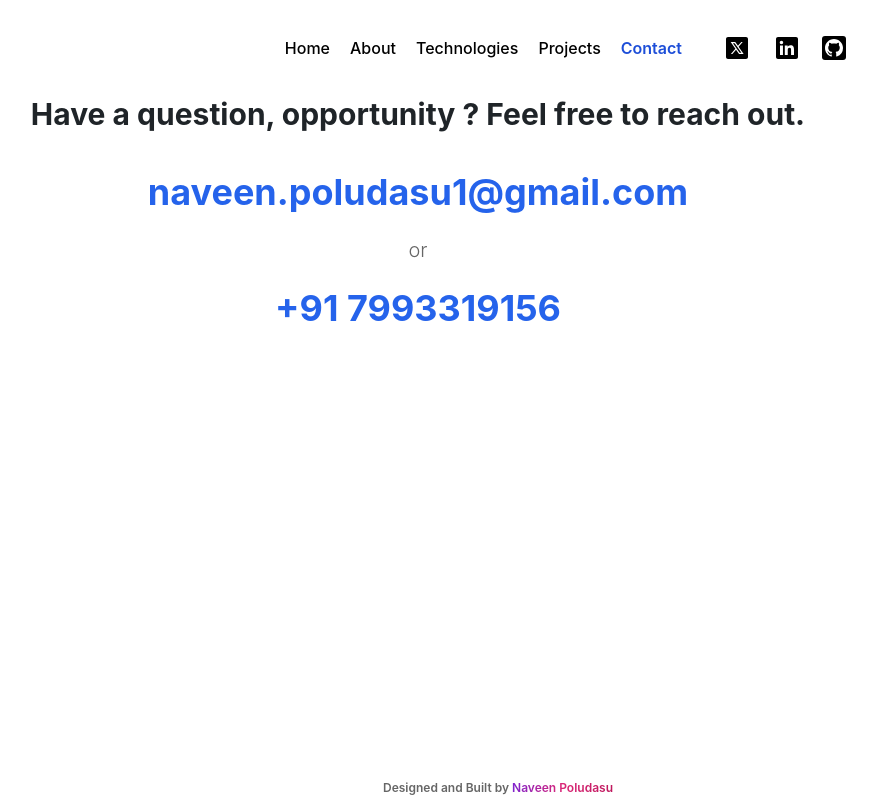
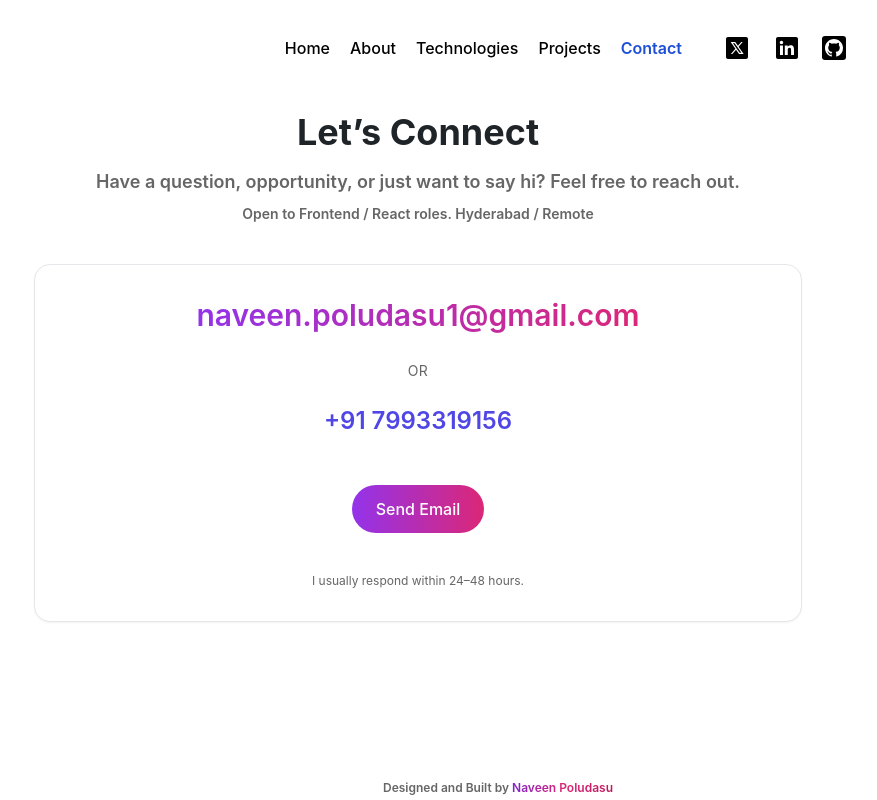
Before and after one commit to npoludasu/react-portfolio-website, a React (Create React App) app: page /contact in a window 1280 px wide. Shown: the whole page, without its empty margins (222-1099 px from the left). Built offline with nearby package versions, Linux system fonts and the light colour scheme.

Commit message:
Updated contact page with new layout and styling

```diff
--- a/src/pages/Contact.js
+++ b/src/pages/Contact.js
@@ -4,17 +4,75 @@ import { contactDetails } from "../data/details";
 function Contact() {
   const { email, phone } = contactDetails;
   return (
-    <main className="container mx-auto max-width section">
-      <h1 className="text-center text-xl md:text-2xl lg:text-3xl text-dark-heading dark:text-light-heading font-semibold md:font-bold">
-        Have a question, opportunity ? Feel free to reach out.
-      </h1>
-      <h3 className="text-center text-xl md:text-2xl lg:text-4xl text-blue-600 font-semibold md:font-bold pt-5 md:pt-10 md:pb-6">
-        <a href={`mailto:${email}`}>{email}</a>
-      </h3>
-      <span className="text-center text-content text-xl font-light block">or</span>
-      <h3 className="text-center text-xl md:text-2xl lg:text-4xl text-blue-600 font-semibold md:font-bold pt-2 md:py-6">
-        <a href={`tel:${phone}`}>{phone}</a>
-      </h3>
+    <main className="container mx-auto px-6 pt-4 pb-12">
+      <div className="max-w-3xl mx-auto text-center">
+        <h2 className="text-xl md:text-2xl lg:text-4xl font-bold text-dark-heading dark:text-light-heading">
+          Let’s Connect
+        </h2>
+        <p className="mt-4 text-lg text-content font-semibold">
+          Have a question, opportunity, or just want to say hi? Feel free to
+          reach out.
+        </p>
+        <p className="mt-2 text-sm text-content font-semibold">
+          Open to Frontend / React roles. Hyderabad / Remote
+        </p>
+        {/* Contact Card */}
+        <div
+          className="mt-10 rounded-2xl border border-gray-200 dark:border-gray-700
+                          bg-white dark:bg-dark-card shadow-sm p-8 space-y-6"
+        >
+          {/* Email */}
+          <a
+            href={`mailto:${email}`}
+            aria-label="Send email to Naveen"
+            className="flex items-center justify-center gap-2"
+          >
+            <span
+              className="flex text-2xl md:text-3xl font-semibold
+                 bg-gradient-to-r from-purple-600 to-pink-600
+                 bg-clip-text text-transparent
+                 leading-relaxed pb-1
+                 underline-offset-4
+                 hover:underline hover:decoration-purple-500
+                 transition"
+            >
+              {email}
+            </span>
+          </a>
+
+          <span className="block text-content text-sm uppercase tracking-wide">
+            or
+          </span>
+
+          {/* Phone */}
+          <a
+            href={`tel:${phone}`}
+            aria-label="Call Naveen"
+            className="flex text-xl md:text-2xl font-semibold
+                         text-indigo-600 dark:text-indigo-400
+                         hover:underline transition
+                         flex items-center justify-center gap-2"
+          >
+            {phone}
+          </a>
+
+          {/* CTA */}
+          <div className="pt-6">
+            <a
+              href={`mailto:${email}`}
+              className="inline-block px-6 py-3 rounded-full
+                           bg-gradient-to-r from-purple-600 to-pink-600
+                           text-white font-medium
+                           hover:scale-105 transition-transform"
+            >
+              Send Email
+            </a>
+          </div>
+          <p className="text-xs text-content pt-4">
+            I usually respond within 24–48 hours.
+          </p>
+        </div>
+      </div>
     </main>
   );
 }
```
